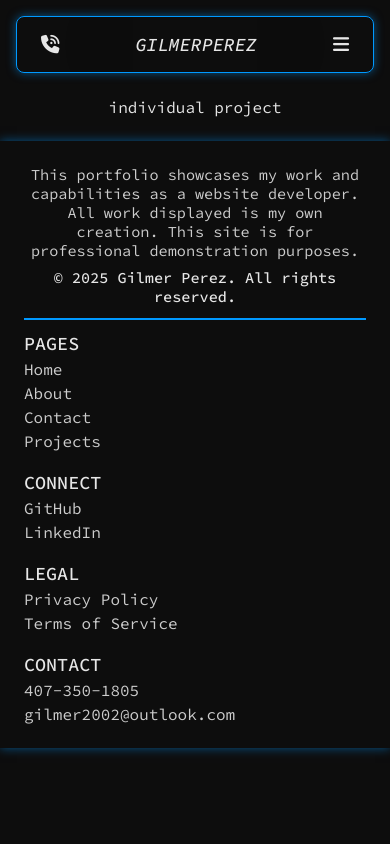
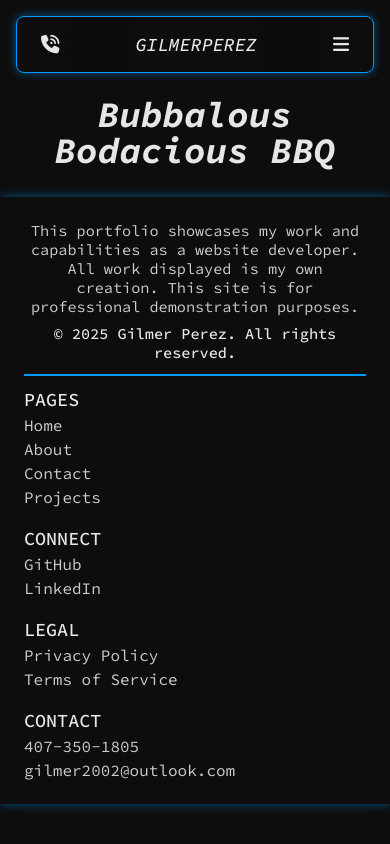
Before and after one commit to gilmerperez/gilmer-perez, a React (Vite) app: page /projects/1 in a window 390 px wide. Built offline with nearby package versions, Linux system fonts and the light colour scheme.

Commit message:
Added basic functionality to project cards to lead to individual project page

```diff
--- a/src/components/Project/Project.jsx
+++ b/src/components/Project/Project.jsx
@@ -2,7 +2,7 @@ import { Link } from "react-router-dom";
 import { useState, useRef } from "react";
 import styles from "./Project.module.css";
 
-function Project({ logo, title, description, deployedLink, isReversed = false }) {
+function Project({ id, logo, title, description, deployedLink, isReversed = false }) {
   // * State for hover effect
   const [isHovered, setIsHovered] = useState(false);
 
@@ -66,7 +66,7 @@ function Project({ logo, title, description, deployedLink, isReversed = false })
           {/* Button container */}
           <div className={styles.buttonContainer}>
             {/* View project button */}
-            <Link to="/" className={styles.viewButton}>
+            <Link to={`/projects/${id}`} className={styles.viewButton}>
               VIEW PROJECT
             </Link>
             {/* Visit website button */}
--- a/src/pages/IndividualProject/IndividualProject.jsx
+++ b/src/pages/IndividualProject/IndividualProject.jsx
@@ -1,16 +1,46 @@
-import { useEffect } from "react";
+import { useEffect, useState } from "react";
+import { useParams } from "react-router-dom";
 import styles from "./IndividualProject.module.css";
+import projectsData from "../../data/projects.json";
 
 function IndividualProject() {
-  // * Set page title
+  // * Get project ID from URL parameter
+  const { id } = useParams();
+  const [project, setProject] = useState(null);
+
+  // * Find project data based on URL parameter
   useEffect(() => {
-    document.title = "Gilmer Perez | Project Name";
-  }, []);
+    const foundProject = projectsData.find((p) => p.id === parseInt(id));
+    setProject(foundProject);
+
+    // * Set page title
+    if (foundProject) {
+      document.title = `Gilmer Perez | ${foundProject.title}`;
+    } else {
+      document.title = "Gilmer Perez | Project Not Found";
+    }
+  }, [id]);
+
+  // * Show loading or not found state
+  if (!project) {
+    return (
+      <>
+        <main>
+          <div className={styles.individualProjectContainer}>
+            <h1>PROJECT NOT FOUND</h1>
+            <p>The project you're looking for doesn't exist.</p>
+          </div>
+        </main>
+      </>
+    );
+  }
 
   return (
     <>
       <main>
-        <div className={styles.individualProjectContainer}>individual project</div>
+        <div className={styles.individualProjectContainer}>
+          <h1>{project.title}</h1>
+        </div>
       </main>
     </>
   );
--- a/src/pages/IndividualProject/IndividualProject.module.css
+++ b/src/pages/IndividualProject/IndividualProject.module.css
@@ -7,3 +7,40 @@
   flex-direction: column;
   justify-content: center;
 }
+
+/* Project not found */
+.individualProjectContainer h1 {
+  line-height: 1;
+  font-size: 4rem;
+  text-align: center;
+  font-style: italic;
+  margin-bottom: 0.5rem;
+  transition: 0.3s ease-in;
+}
+
+.individualProjectContainer p {
+  line-height: 1.5;
+  font-size: 1.15rem;
+  text-align: center;
+  transition: 0.3s ease-in;
+  color: var(--text-secondary);
+}
+
+/* Tablet responsiveness */
+@media (max-width: 768px) {
+  .individualProjectContainer h1 {
+    font-size: 3rem;
+  }
+}
+
+/* Mobile responsiveness */
+@media (max-width: 480px) {
+  .individualProjectContainer h1 {
+    font-size: 2.25rem;
+    margin-bottom: 0.25rem;
+  }
+
+  .individualProjectContainer p {
+    font-size: 1rem;
+  }
+}
--- a/src/pages/Projects/Projects.jsx
+++ b/src/pages/Projects/Projects.jsx
@@ -27,6 +27,7 @@ function Projects() {
           <section className={styles.projectsList}>
             {projectsData.map((project, index) => (
               <Project
+                id={project.id}
                 key={project.id}
                 logo={project.logo}
                 title={project.title}
```
